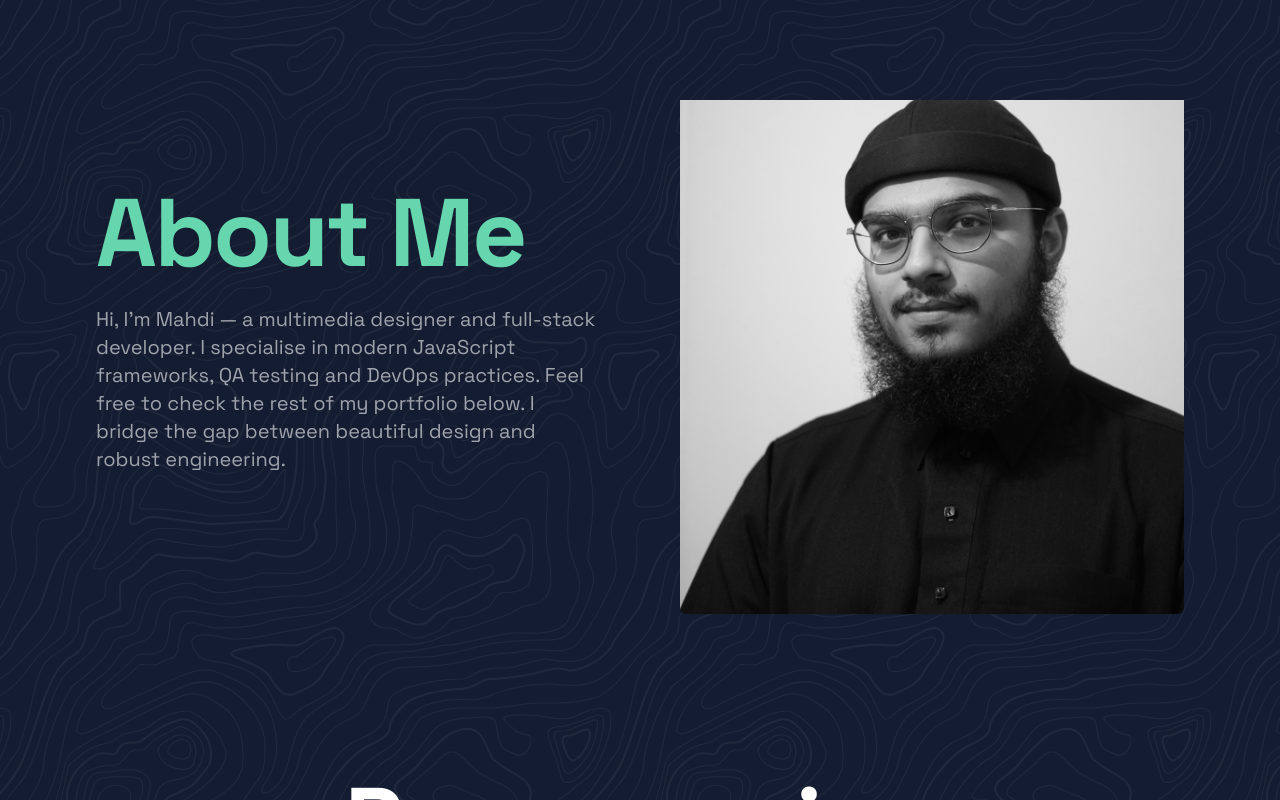
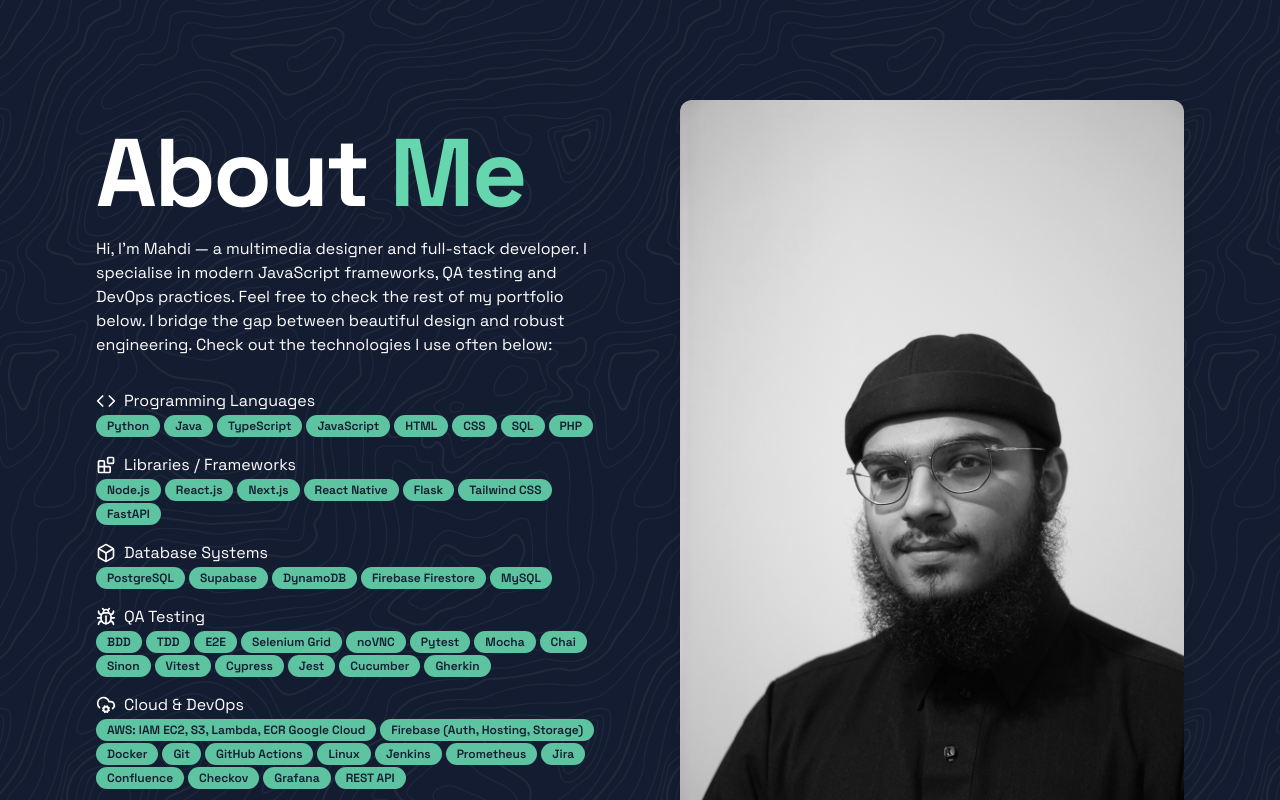
Before and after one commit to mahdiuahmed/mahdiuahmed-portfolio, a Next.js app: page / in a window 1280 px wide. Shown: the part 700-1500 px from the top of the page. Built offline with nearby package versions, Linux system fonts and the light colour scheme; no server answers.

Commit message:
just need to fix my about page...taking long

```diff
--- a/components/about-me.tsx
+++ b/components/about-me.tsx
@@ -1,37 +1,8 @@
 "use client";
 
 import React from "react";
-import Image from "next/image";
-import heroimage from "../public/me image.jpeg";
-import { Card, CardHeader, CardTitle, CardContent } from "@/components/ui/card";
-import { Separator } from "@radix-ui/react-dropdown-menu";
-import {
-  Mail,
-  Github,
-  Linkedin,
-  Palette,
-  Twitter,
-  Sun,
-  Car,
-  Star,
-  ArrowDownRight,
-} from "lucide-react";
-import { Badge } from "@/components/ui/badge";
-import Link from "next/link";
-import FadeContent from "@/components/FadeContent/FadeContent";
-import { motion } from "framer-motion";
-import {
-  SiNextdotjs,
-  SiReact,
-  SiTailwindcss,
-  SiFirebase,
-  SiPostgresql,
-  SiAmazonwebservices,
-  SiDocker,
-  SiGit,
-  SiShadcnui,
-} from "react-icons/si";
-import { Button } from "./ui/button";
+import { Blocks, Box, Bug, CloudCog, Code, Sun } from "lucide-react";
+import { Badge } from "./ui/badge";
 
 interface AboutMeProps {
   heading?: string;
@@ -57,8 +28,8 @@ interface AboutMeProps {
 }
 
 export default function AboutMe({
-  heading = "About Me",
-  description = "Hi, I'm Mahdi — a multimedia designer and full-stack developer. I specialise in modern JavaScript frameworks, QA testing and DevOps practices. Feel free to check the rest of my portfolio below. I bridge the gap between beautiful design and robust engineering.",
+  heading = "About",
+  description = "Hi, I'm Mahdi — a multimedia designer and full-stack developer. I specialise in modern JavaScript frameworks, QA testing and DevOps practices. Feel free to check the rest of my portfolio below. I bridge the gap between beautiful design and robust engineering. Check out the technologies I use often below:",
   buttons = {
     primary: {
       text: "Sign Up",
@@ -98,69 +69,113 @@ export default function AboutMe({
 }: AboutMeProps) {
   const features = [
     {
-      icon: <Sun className="h-auto w-5" />,
+      icon: <Code className="h-auto w-5" />,
       title: "Programming Languages",
-      description: "Python, Java, TypeScript, JavaScript, HTML, CSS, SQL, PHP",
+      description: [
+        "Python",
+        "Java",
+        "TypeScript",
+        "JavaScript",
+        "HTML",
+        "CSS",
+        "SQL",
+        "PHP",
+      ],
     },
     {
-      icon: <Sun className="h-auto w-5" />,
+      icon: <Blocks className="h-auto w-5" />,
       title: "Libraries / Frameworks",
-      description:
-        "Node.js, React.js, Next.js, React Native, Flask, Tailwind CSS, FastAPI",
+      description: [
+        "Node.js",
+        "React.js",
+        "Next.js",
+        "React Native",
+        "Flask",
+        "Tailwind CSS",
+        "FastAPI",
+      ],
     },
     {
-      icon: <Sun className="h-auto w-5" />,
+      icon: <Box className="h-auto w-5" />,
       title: "Database Systems",
-      description: "PostgreSQL, Supabase, DynamoDB, Firebase Firestore, MySQL",
+      description: [
+        "PostgreSQL",
+        "Supabase",
+        "DynamoDB",
+        "Firebase Firestore",
+        "MySQL",
+      ],
     },
     {
-      icon: <Sun className="h-auto w-5" />,
+      icon: <Bug className="h-auto w-5" />,
       title: "QA Testing",
-      description:
-        "BDD, TDD, E2E, Selenium Grid, noVNC, Pytest, Mocha, Chai, Sinon, Vitest, Cypress, Jest, Cucumber, Gherkin",
+      description: [
+        "BDD",
+        "TDD",
+        "E2E",
+        "Selenium Grid",
+        "noVNC",
+        "Pytest",
+        "Mocha",
+        "Chai",
+        "Sinon",
+        "Vitest",
+        "Cypress",
+        "Jest",
+        "Cucumber",
+        "Gherkin",
+      ],
     },
     {
-      icon: <Sun className="h-auto w-5" />,
+      icon: <CloudCog className="h-auto w-5" />,
       title: "Cloud & DevOps",
-      description:
-        "AWS: IAM EC2, S3, Lambda, ECR Google Cloud: Firebase (Auth, Hosting, Storage) Tools: Docker, Git, GitHub Actions, Linux, Jenkins, Prometheus, Jira, Confluence, Checkov, Grafana, REST API",
+      description: [
+        "AWS: IAM EC2, S3, Lambda, ECR Google Cloud",
+        "Firebase (Auth, Hosting, Storage)",
+        "Docker",
+        "Git",
+        "GitHub Actions",
+        "Linux",
+        "Jenkins",
+        "Prometheus",
+        "Jira",
+        "Confluence",
+        "Checkov",
+        "Grafana",
+        "REST API",
+      ],
     },
   ];
 
   return (
-    <main id="about" className="scroll-mt-32 gap-16">
-      {/* <main className="mt-36 min-h-screen"> */}
-      {/* Anything placed inside this container will be fade into view */}
-
-      {/* <section className="mb-16 ">
-        <div className="max-w-7xl mx-auto">
-          <div className="text-center space-y-4">
-            <div className="space-y-4">
-              <h1 className="font-bold text-5xl md:text-6xl lg:text-7xl xl:text-8xl tracking-tight">
-                About
-                <span className="block text-primary">Myself</span>
-              </h1>
-            </div>
-          </div>
-        </div>
-      </section> */}
-
+    <main id="about" className="max-w-7xl mx-auto scroll-mt-32 gap-16">
       <section>
         <div className="container grid items-center gap-10 lg:grid-cols-2 lg:gap-20 mx-auto">
-          <div className="mx-auto flex flex-col items-center text-center md:ml-auto lg:max-w-3xl lg:items-start lg:text-left">
-            <h1 className="my-6 text-primary text-pretty md:text-6xl font-bold lg:text-7xl xl:text-8xl tracking-tight">
+          <div className="space-y-4 mx-auto flex flex-col items-center text-center md:ml-auto lg:max-w-3xl lg:items-start lg:text-left">
+            <h1 className=" mt-6 font-bold text-5xl md:text-6xl lg:text-7xl xl:text-8xl tracking-tight">
               {heading}
+              <span className="text-primary"> Me</span>
             </h1>
-            <p className="text-muted-foreground mb-8 max-w-xl lg:text-xl">
-              {description}
-            </p>
+            <p className="mb-8 max-w-xl">{description}</p>
+            <ul className="space-y-4">
+              {features.map((feature) => (
+                <li className="">
+                  <p className="flex items-center gap-2">
+                    {feature.icon} {feature.title}
+                  </p>
+                  {feature.description.map((desc) => (
+                    <Badge className="mr-1">{desc}</Badge>
+                  ))}
+                </li>
+              ))}
+            </ul>
             <div className="mb-12 flex w-fit flex-col items-center gap-4 sm:flex-row"></div>
           </div>
-          <div className="flex max-h-[600px] lg:max-h-[800px] overflow-hidden">
+          <div className="flex max-h-[600px] lg:max-h-[800px] overflow-hidden rounded-xl shadow-2xl">
             <img
               src="/me image.jpeg"
               alt="placeholder hero"
-              className="grayscale-100 -mt-60 w-full rounded-md object-cover"
+              className="grayscale-100 w-full object-cover"
             />
           </div>
         </div>
--- a/components/graphics.tsx
+++ b/components/graphics.tsx
@@ -37,7 +37,7 @@ export default async function GraphicsPage() {
 
               {/* Main Title */}
               <div className="space-y-4">
-                <h1 className="font-bold text-5xl md:text-6xl lg:text-7xl xl:text-8xl  tracking-tight">
+                <h1 className="font-bold text-5xl md:text-6xl lg:text-7xl xl:text-8xl tracking-tight">
                   Graphics
                   <span className="block text-primary">Projects</span>
                 </h1>
--- a/components/navbar.tsx
+++ b/components/navbar.tsx
@@ -139,7 +139,7 @@ export default function Navbar() {
                   <Button
                     asChild
                     className="font-bold uppercase z-50 w-1/2 -mt-6"
-                    variant="destructive"
+                    variant="outline"
                   >
                     <Link
                       href="/Mahdi Ahmed - Developer Resume.pdf"
```
Also changed, not shown: app/globals.css, 1 other file (tests, documents, lock files or other folders).
